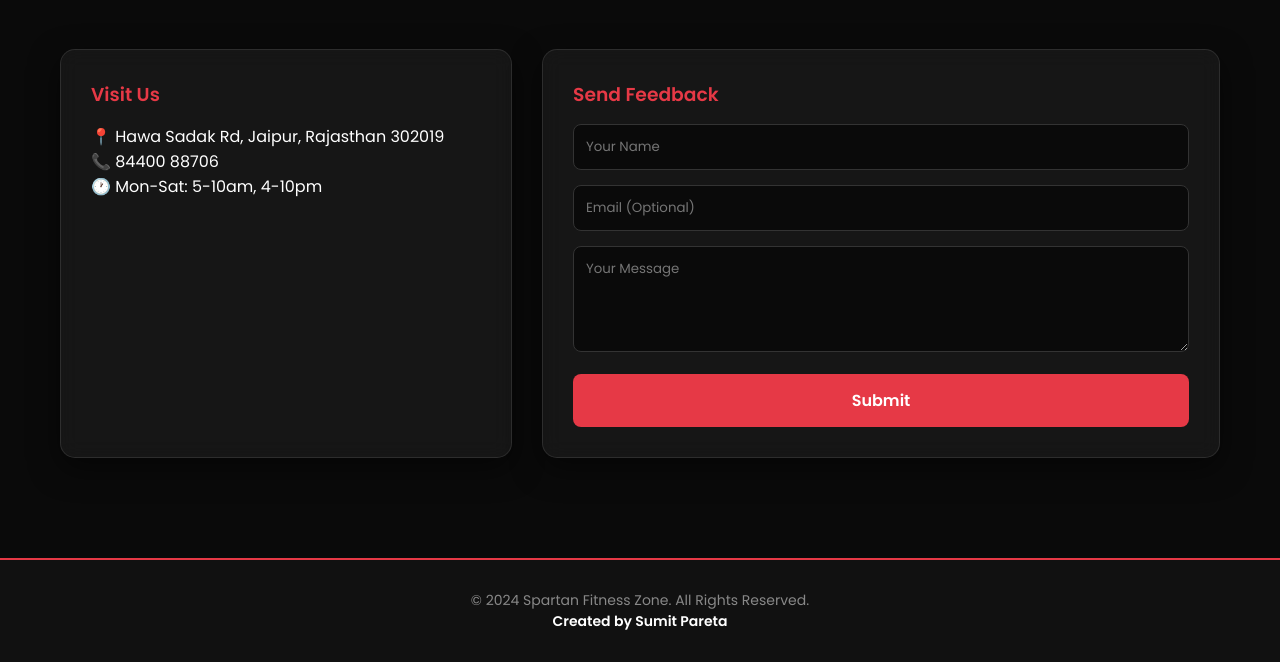
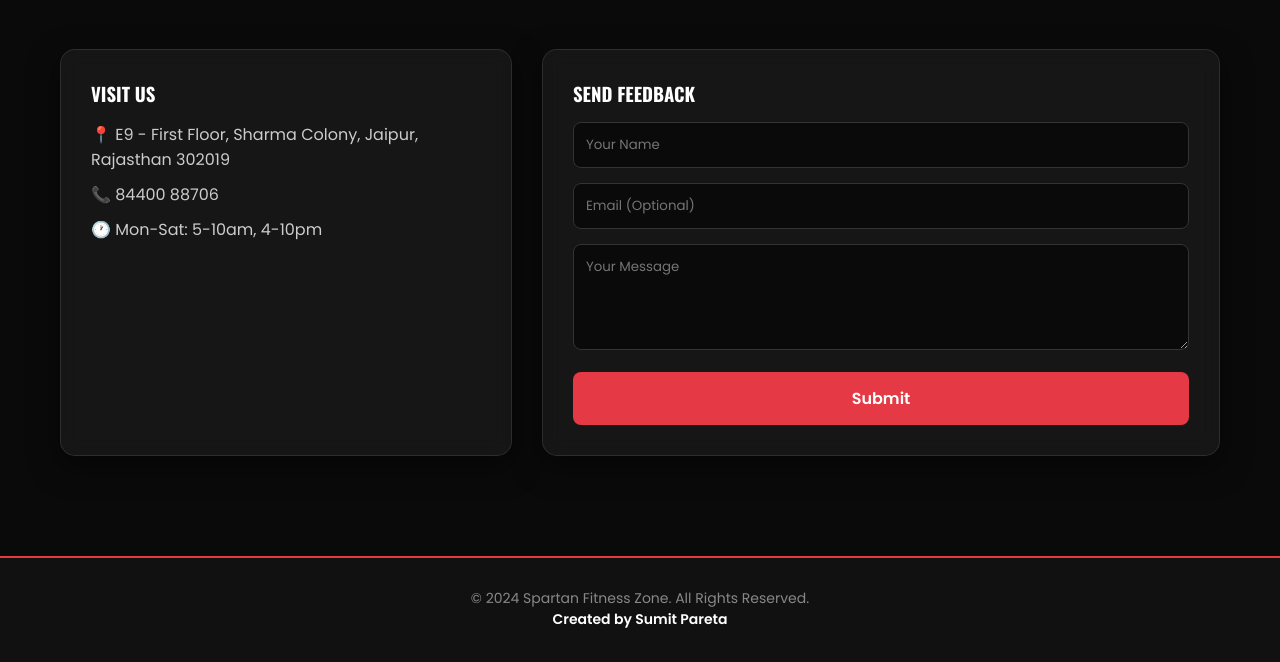
Before and after one commit to paretaradhe089-sketch/gym_website, a Flask app: page /contact in a window 1280 px wide. Shown: the part 315-977 px from the top of the page. After the commit the page ends 943 px from the top, so only its background shows below. Run offline with Flask 3, Linux system fonts and the light colour scheme.

Commit message:
Update contact.html

```diff
--- a/templates/contact.html
+++ b/templates/contact.html
@@ -2,25 +2,23 @@
 {% block title %}Contact - Spartan Fitness Zone{% endblock %}
 
 {% block content %}
-<section class="page-header"><h1>Contact <span class="text-red">Us</span></h1></section>
+<section class="page-header"><h1>Contact <span>Us</span></h1></section>
 
-<section class="section">
-    <div class="contact-grid">
+<section class="section" style="display:grid; grid-template-columns: 1fr 1.5fr; gap:30px;">
     <div class="glass-card">
-            <h3 style="color:var(--red); margin-bottom:15px;">Visit Us</h3>
-            <p>📍 Hawa Sadak Rd, Jaipur, Rajasthan 302019</p>
-            <p>📞 84400 88706</p>
-            <p>🕐 Mon-Sat: 5-10am, 4-10pm</p>
+        <h3 style="color:var(--yellow); margin-bottom:15px; font-family:'Oswald'; text-transform:uppercase;">Visit Us</h3>
+        <p style="color:#ccc; margin-bottom:10px;">📍 E9 - First Floor, Sharma Colony, Jaipur, Rajasthan 302019</p>
+        <p style="color:#ccc; margin-bottom:10px;">📞 84400 88706</p>
+        <p style="color:#ccc;">🕐 Mon-Sat: 5-10am, 4-10pm</p>
     </div>
     <div class="glass-card">
         <form method="POST" action="{{ url_for('main.contact') }}">
-                <h3 style="color:var(--red); margin-bottom:15px;">Send Feedback</h3>
+            <h3 style="color:var(--yellow); margin-bottom:15px; font-family:'Oswald'; text-transform:uppercase;">Send Feedback</h3>
             <input type="text" name="name" placeholder="Your Name" required>
             <input type="email" name="email" placeholder="Email (Optional)">
             <textarea name="message" placeholder="Your Message" required rows="4"></textarea>
             <button type="submit" class="btn-primary">Submit</button>
         </form>
     </div>
-    </div>
 </section>
 {% endblock %}
```
Lines whose indentation alone changed are shown as unchanged.
